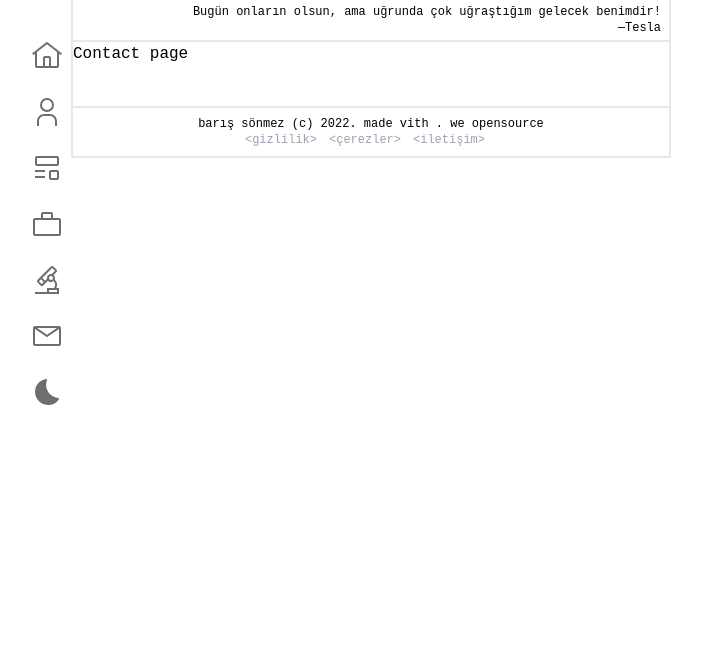
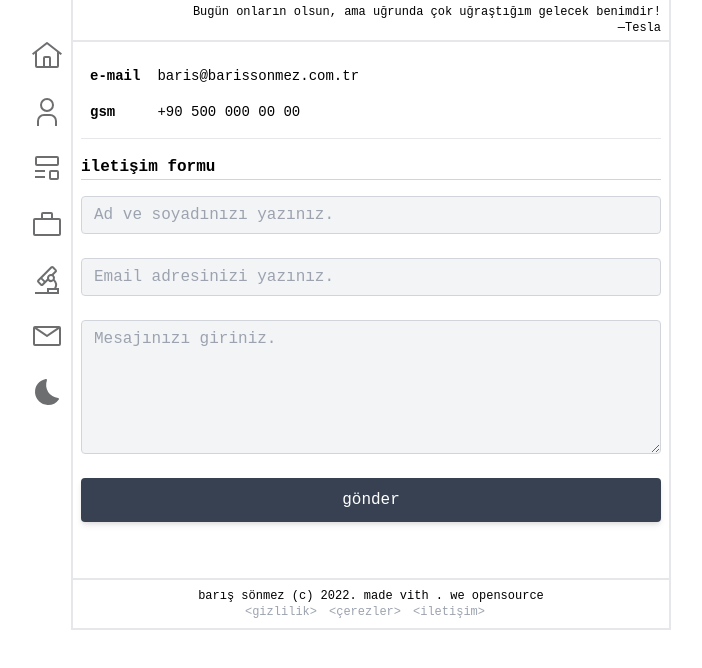
Before and after one commit to sonmez-baris/personal_website_vue, a Vue app: page /contact in a window 1280 px wide. Shown: the top 668 px of the page, without its empty margins (269-971 px from the left). Built offline with nearby package versions, Linux system fonts and the light colour scheme.

Commit message:
contact form completed

```diff
--- a/src/views/contact/index.vue
+++ b/src/views/contact/index.vue
@@ -1,5 +1,48 @@
 <template>
-  <div class="about">
-    <h1>Contact page</h1>
+  <div class="flex px-2 flex-col py-4 justify-center w-full">
+
+    <div class="flex flex-col">
+      <div class="overflow-x-auto">
+        <div class="inline-block px-2">
+          <div class="overflow-hidden">
+            <table class="text-left">
+              <tbody>
+                <tr>
+                  <td class="text-sm py-2 pr-4 font-semibold whitespace-nowrap">
+                    e-mail
+                  </td>
+                  <td class="text-sm py-2 whitespace-nowrap">
+                    baris@barissonmez.com.tr
+                  </td>
+                </tr>
+                <tr>
+                  <td class="text-sm py-2 pr-4 font-semibold whitespace-nowrap">
+                    gsm
+                  </td>
+                  <td class="text-sm py-2 whitespace-nowrap">
+                    +90 500 000 00 00
+                  </td>
+                </tr>
+              </tbody>
+            </table>
+          </div>
+        </div>
+      </div>
+    </div>
+
+    <hr class="dark:border-gray-600">
+    <h4 class="font-semibold border-b-1 border-gray-300 dark:border-gray-600 my-4">iletişim formu</h4>
+    <form>
+      <div class="form-group mb-6">
+        <input type="text" class="form-control w-full px-3 py-1.5 text-base font-normal dark:text-white bg-clip-padding border border-solid border-gray-300 dark:border-gray-700 rounded transition ease-in-out m-0 focus:text-gray-700 focus:bg-white bg-gray-100 dark:bg-gray-800 focus:outline-none" placeholder="Ad ve soyadınızı yazınız.">
+      </div>
+      <div class="form-group mb-6">
+        <input type="email" class="form-control w-full px-3 py-1.5 text-base font-normal dark:text-white bg-clip-padding border border-solid border-gray-300 dark:border-gray-700 rounded transition ease-in-out m-0 focus:text-gray-700 focus:bg-white bg-gray-100 dark:bg-gray-800 focus:outline-none" placeholder="Email adresinizi yazınız." required>
+      </div>
+      <div class="form-group mb-6">
+        <textarea class="form-control block w-full px-3 py-1.5 text-base font-normal dark:text-white bg-clip-padding border border-solid border-gray-300 dark:border-gray-700 rounded transition ease-in-out m-0 focus:text-gray-700 focus:bg-white bg-gray-100 dark:bg-gray-800 focus:outline-none" rows="5" placeholder="Mesajınızı giriniz."></textarea>
+      </div>
+      <button type="submit" class="w-full px-6 py-2.5 bg-gray-700 text-white font-medium rounded shadow-md hover:bg-dark-700 hover:shadow-lg focus:outline-none dark:hover:bg-gray-600 transition duration-150 ease-in-out">gönder</button>
+    </form>
   </div>
 </template>
```
